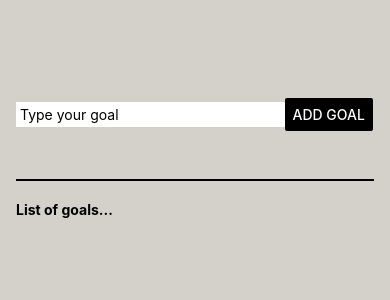
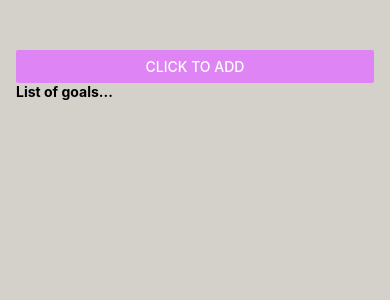
Before and after one commit to Mar-Issah/personal-goals-app, a React Native app: screen / in a window 390 px wide. Shown: the top 300 px of the page. Built offline with nearby package versions, Linux system fonts and the light colour scheme.

Commit message:
feat: move input into a modal

```diff
--- a/app/screens/GoalInput.jsx
+++ b/app/screens/GoalInput.jsx
@@ -1,7 +1,7 @@
 import React, { useState } from 'react';
-import { StyleSheet, TextInput, View, Button } from 'react-native';
+import { StyleSheet, TextInput, View, Button, Modal, Image } from 'react-native';
 
-const GoalInput = ({ onAddGoal }) => {
+const GoalInput = ({ onAddGoal, modalVisible, handleModal }) => {
   const [text, setText] = useState('');
 
   const handleInput = (inputText) => {
@@ -15,26 +15,48 @@ const GoalInput = ({ onAddGoal }) => {
   };
 
   return (
-    <View style={styles.inputContainer}>
-      <TextInput placeholder='Type your goal' style={styles.textInput} onChangeText={handleInput} value={text} />
-      <Button title='ADD GOAL' color='#000' onPress={handleAddGoal} />
-    </View>
+    <Modal visible={modalVisible} animationType='slide'>
+      <View style={styles.inputContainer}>
+        <Image
+          fadeDuration={300} //fade animation by default is 3ms we can make it 1sec ie {1000}
+          style={styles.image}
+          source={{
+            uri: 'https://res.cloudinary.com/dytnpjxrd/image/upload/v1666549301/1608236387-goalfea_efirhh.jpg',
+          }}
+        />
+        <TextInput placeholder='Type your goal' style={styles.textInput} onChangeText={handleInput} value={text} />
+        <View style={styles.buttonContainer}>
+          <Button title='ADD GOAL' color='#000' onPress={handleAddGoal} />
+          <Button title='CLOSE' color='#000' onPress={handleModal} />
+        </View>
+      </View>
+    </Modal>
   );
 };
 
 const styles = StyleSheet.create({
   inputContainer: {
-    flexDirection: 'row',
+    // flexDirection: 'row',
     flex: 1,
     alignItems: 'center',
-    marginBottom: 20,
-    borderBottomWidth: 2,
-    borderBottomColor: '#000',
+    justifyContent: 'center',
+    // marginBottom: 20,
+    // borderBottomWidth: 2,
+    // borderBottomColor: '#000',
   },
   textInput: {
-    width: '75%',
+    width: '100%',
     backgroundColor: '#fff',
     padding: 4,
+  },
+  buttonContainer: {
+    marginTop: 8,
+    height: '13%',
+    justifyContent: 'space-between',
+  },
+  image: {
+    width: 400,
+    height: '50%',
   },
 });
 
--- a/app/screens/Goals.jsx
+++ b/app/screens/Goals.jsx
@@ -1,22 +1,33 @@
 import React, { useState } from 'react';
 
-import { StyleSheet, Text, View, FlatList } from 'react-native';
+import { StyleSheet, Text, View, FlatList, Button } from 'react-native';
 import GoalInput from './GoalInput';
 import GoalItem from './GoalItem';
 
 const Goals = () => {
   const [goals, setGoals] = useState([]);
+  const [modalVisible, setModalVisible] = useState(false);
 
   const handleAddGoal = (inputText) => {
     setGoals((prev) => [...prev, { text: inputText, id: Math.random().toString() }]);
+    handleModal();
   };
 
   const deleteGoal = (id) => {
     setGoals((prev) => prev.filter((item) => item.id !== id));
   };
+  const handleModal = (id) => {
+    // setModalVisible(true);
+    setModalVisible(!modalVisible);
+  };
+
+  // const handleCloseModal = (id) => {
+  //   setModalVisible(false);
+  // };
   return (
     <View style={styles.container}>
-      <GoalInput onAddGoal={handleAddGoal} />
+      <Button title='Click to ADD' color='#de84f5' onPress={handleModal} />
+      <GoalInput onAddGoal={handleAddGoal} modalVisible={modalVisible} />
       <View style={styles.goalContainer}>
         <Text style={styles.listText}>List of goals...</Text>
         <FlatList
```
